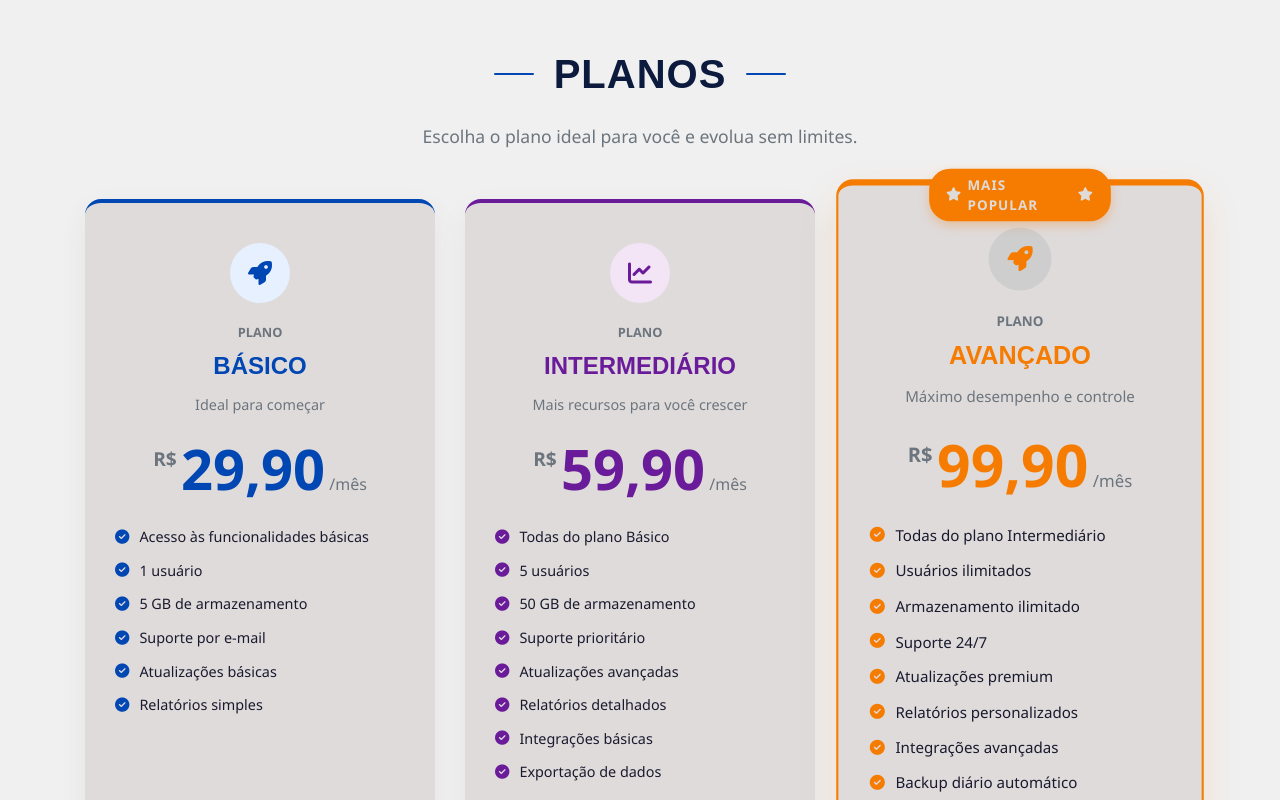
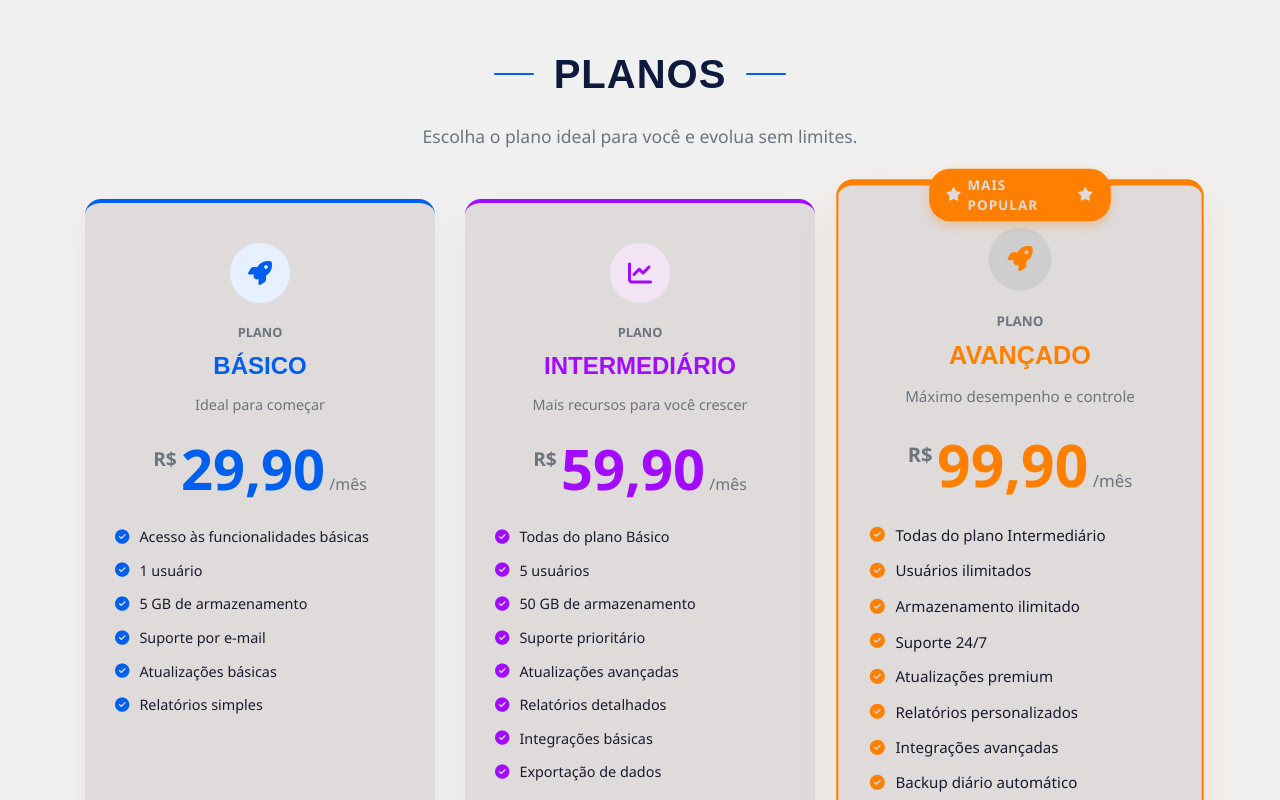
Before and after one commit to Rafael-Protti/projeto-integrador-cinza, a React (Vite) app: page /planos in a window 1280 px wide. Shown: the top 800 px of the page. Built offline with nearby package versions, Linux system fonts and the light colour scheme; a web font is replaced by a local one.

Commit message:
Update Planos.css

```diff
--- a/src/pages/Planos.css
+++ b/src/pages/Planos.css
@@ -1,12 +1,12 @@
 :root {
-    --bg-body: #f8f9fa;
+    --bg-body: #00162b;
     --text-main: #1a1a2e;
     --text-secondary: #6c757d;
-    --color-blue: #0047b3;
+    --color-blue: #005fee;
     --color-blue-light: #e6f0ff;
-    --color-purple: #6a1b9a;
+    --color-purple: #a10bff;
     --color-purple-light: #f3e5f5;
-    --color-orange: #f57c00;
+    --color-orange: #ff8000;
     --color-orange-light: #cecece;
     --header-bg: #0b1a3d;
     --white: #dfdbdb;
```
